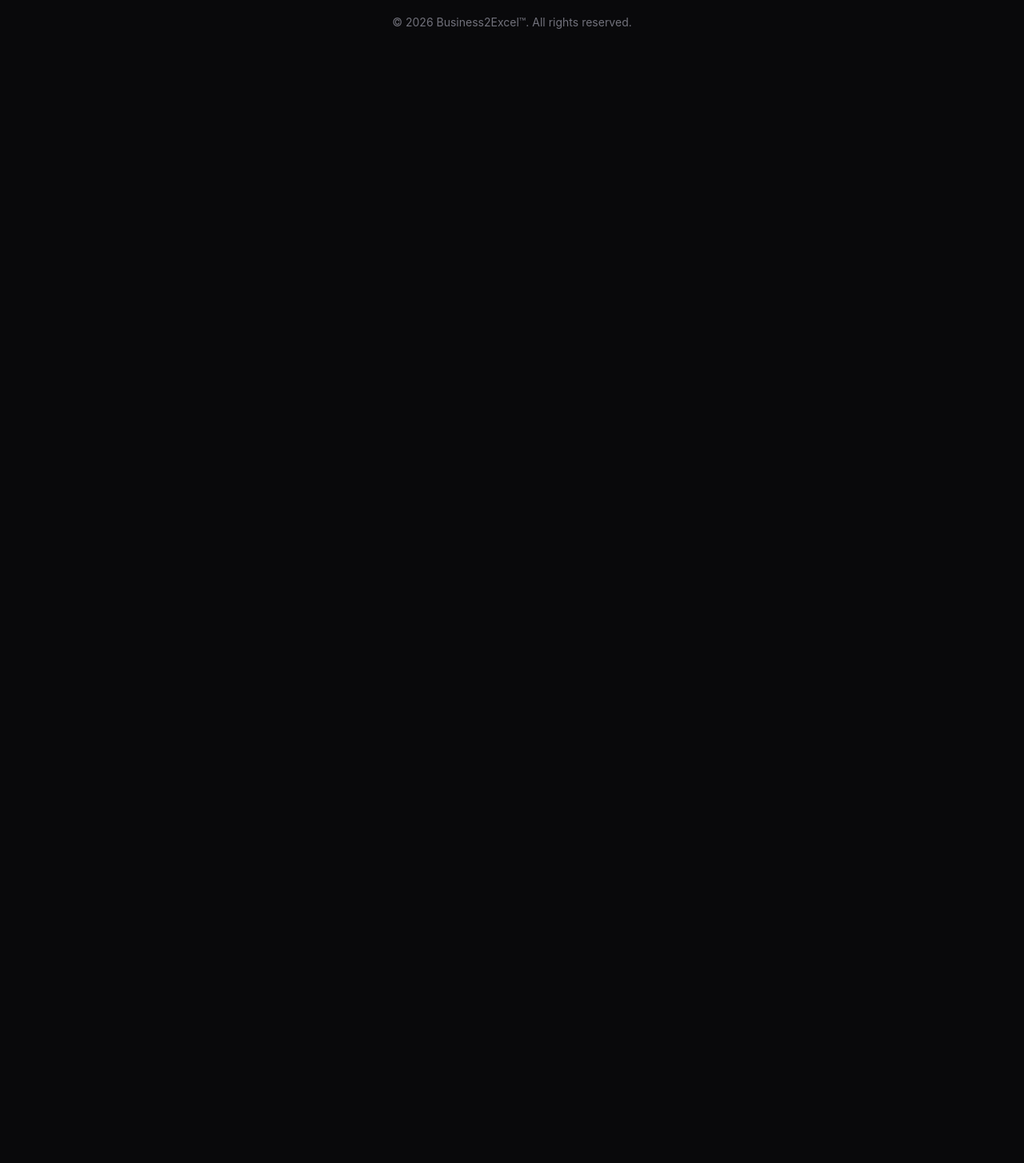
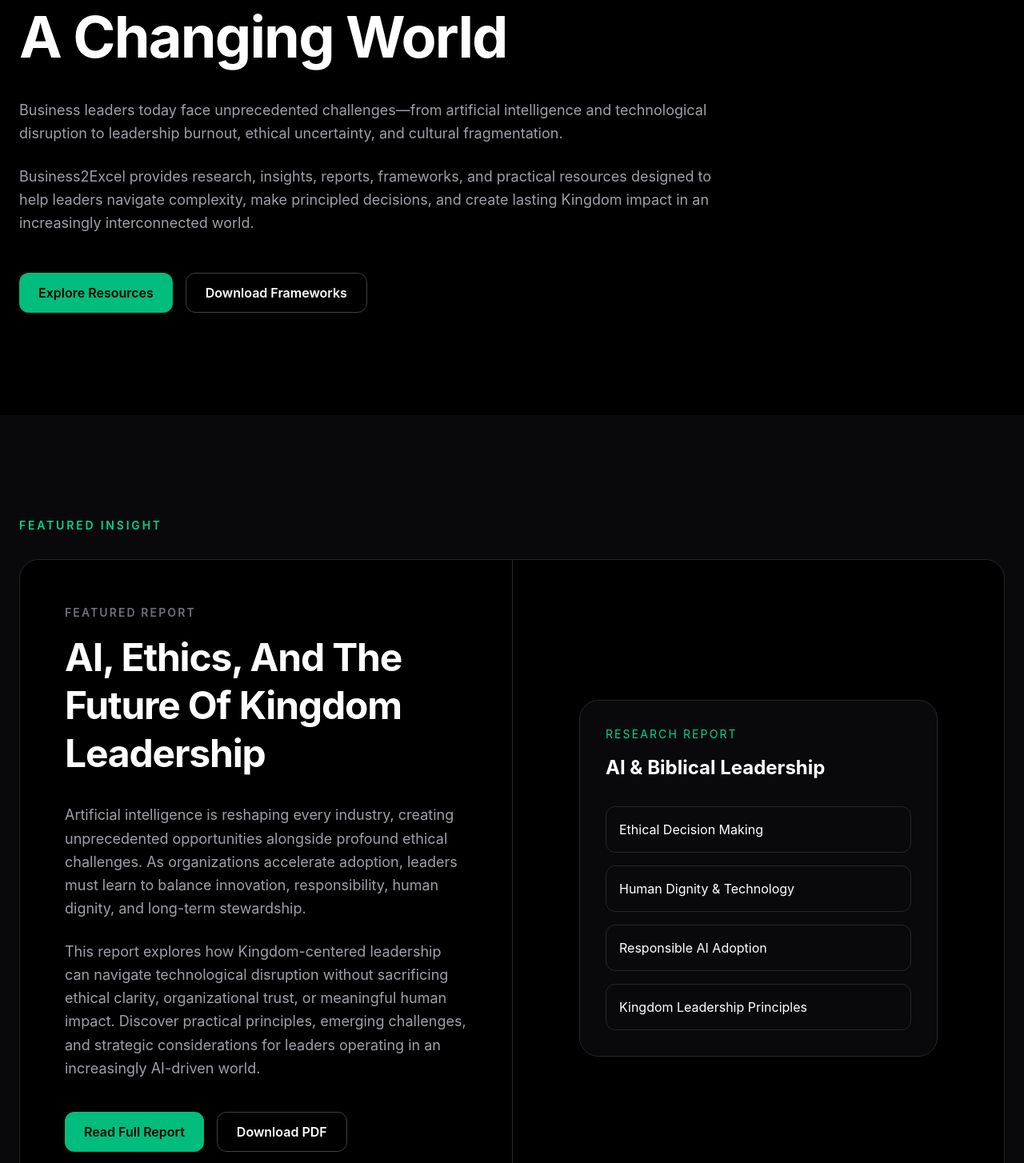
Before and after one commit to RogerWaltin/Business2Excel, a React (Vite) app in the folder Client/: page /Resources in a window 1280 px wide. Shown: the part 416-1870 px from the top of the page at 80% size. Before the commit the page ends 800 px from the top, so only its background shows below. Built offline with nearby package versions, Linux system fonts and the light colour scheme.

Commit message:
added Resources hero and featured parts

```diff
--- /dev/null
+++ b/Client/src/Components/Resources/ResourcesFeatured.jsx
@@ -0,0 +1,104 @@
+export default function ResourcesFeatured() {
+    return (
+        <section className="bg-zinc-950 py-32">
+
+            <div className="mx-auto max-w-7xl px-6">
+
+                <p className="text-sm font-semibold uppercase tracking-[0.2em] text-emerald-400">
+                    Featured Insight
+                </p>
+
+                <div className="mt-8 overflow-hidden rounded-3xl border border-zinc-800 bg-black">
+
+                    <div className="grid lg:grid-cols-2">
+
+                        {/* Content */}
+
+                        <div className="p-10 md:p-14">
+
+                            <p className="text-sm font-semibold uppercase tracking-[0.15em] text-zinc-500">
+                                Featured Report
+                            </p>
+
+                            <h2 className="mt-4 text-4xl font-bold leading-tight tracking-tight text-white md:text-5xl">
+                                AI, Ethics, And The Future Of Kingdom Leadership
+                            </h2>
+
+                            <p className="mt-8 text-lg leading-relaxed text-zinc-400">
+                                Artificial intelligence is reshaping every industry,
+                                creating unprecedented opportunities alongside profound
+                                ethical challenges. As organizations accelerate adoption,
+                                leaders must learn to balance innovation, responsibility,
+                                human dignity, and long-term stewardship.
+                            </p>
+
+                            <p className="mt-6 text-lg leading-relaxed text-zinc-400">
+                                This report explores how Kingdom-centered leadership can
+                                navigate technological disruption without sacrificing
+                                ethical clarity, organizational trust, or meaningful
+                                human impact. Discover practical principles, emerging
+                                challenges, and strategic considerations for leaders
+                                operating in an increasingly AI-driven world.
+                            </p>
+
+                            <div className="mt-10 flex flex-wrap gap-4">
+
+                                <button className="rounded-xl bg-emerald-500 px-6 py-3 font-semibold text-black transition-all duration-300 hover:bg-emerald-400">
+                                    Read Full Report
+                                </button>
+
+                                <button className="rounded-xl border border-zinc-700 px-6 py-3 font-semibold text-white transition-all duration-300 hover:border-emerald-400 hover:text-emerald-400">
+                                    Download PDF
+                                </button>
+
+                            </div>
+
+                        </div>
+
+                        {/* Visual Side */}
+
+                        <div className="flex items-center justify-center border-t border-zinc-800 p-10 lg:border-t-0 lg:border-l">
+
+                            <div className="w-full max-w-md rounded-3xl border border-zinc-800 bg-zinc-950 p-8">
+
+                                <p className="text-sm uppercase tracking-[0.15em] text-emerald-400">
+                                    Research Report
+                                </p>
+
+                                <h3 className="mt-4 text-2xl font-bold text-white">
+                                    AI & Biblical Leadership
+                                </h3>
+
+                                <div className="mt-8 space-y-4">
+
+                                    <div className="rounded-xl border border-zinc-800 p-4">
+                                        Ethical Decision Making
+                                    </div>
+
+                                    <div className="rounded-xl border border-zinc-800 p-4">
+                                        Human Dignity & Technology
+                                    </div>
+
+                                    <div className="rounded-xl border border-zinc-800 p-4">
+                                        Responsible AI Adoption
+                                    </div>
+
+                                    <div className="rounded-xl border border-zinc-800 p-4">
+                                        Kingdom Leadership Principles
+                                    </div>
+
+                                </div>
+
+                            </div>
+
+                        </div>
+
+                    </div>
+
+                </div>
+
+            </div>
+
+        </section>
+    )
+}
--- /dev/null
+++ b/Client/src/Components/Resources/ResourcesHero.jsx
@@ -0,0 +1,44 @@
+export default function ResourcesHero() {
+  return (
+    <section className="bg-black py-32">
+
+      <div className="mx-auto max-w-7xl px-6">
+
+        <p className="text-sm font-semibold uppercase tracking-[0.2em] text-emerald-400">
+          Resources
+        </p>
+
+        <h1 className="mt-4 max-w-5xl text-5xl font-bold leading-tight tracking-tight text-white md:text-7xl">
+          Insights, Frameworks, And Tools For Leaders Navigating A Changing World
+        </h1>
+
+        <p className="mt-8 max-w-4xl text-lg leading-relaxed text-zinc-400">
+          Business leaders today face unprecedented challenges—from artificial
+          intelligence and technological disruption to leadership burnout,
+          ethical uncertainty, and cultural fragmentation.
+        </p>
+
+        <p className="mt-6 max-w-4xl text-lg leading-relaxed text-zinc-400">
+          Business2Excel provides research, insights, reports, frameworks, and
+          practical resources designed to help leaders navigate complexity,
+          make principled decisions, and create lasting Kingdom impact in an
+          increasingly interconnected world.
+        </p>
+
+        <div className="mt-12 flex flex-wrap gap-4">
+
+          <button className="rounded-xl bg-emerald-500 px-6 py-3 font-semibold text-black transition-all duration-300 hover:bg-emerald-400">
+            Explore Resources
+          </button>
+
+          <button className="rounded-xl border border-zinc-700 px-6 py-3 font-semibold text-white transition-all duration-300 hover:border-emerald-400 hover:text-emerald-400">
+            Download Frameworks
+          </button>
+
+        </div>
+
+      </div>
+
+    </section>
+  )
+}
--- a/Client/src/Pages/Resources.jsx
+++ b/Client/src/Pages/Resources.jsx
@@ -1,5 +1,11 @@
+import ResourcesFeatured from "../Components/Resources/ResourcesFeatured";
+import ResourcesHero from "../Components/Resources/ResourcesHero";
+
 export default function Resources() {
   return (
-    <div>Resources</div>
+    <div>
+        <ResourcesHero />
+        <ResourcesFeatured />
+    </div>
   )
 }
```
